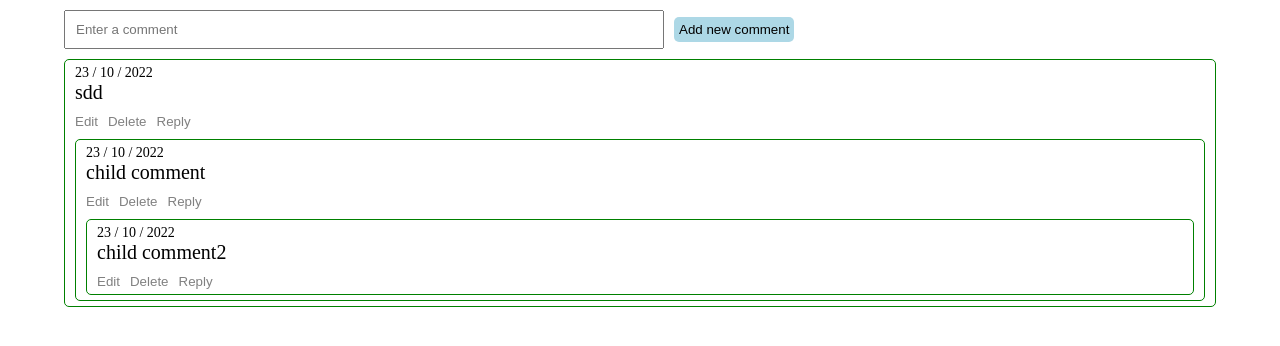
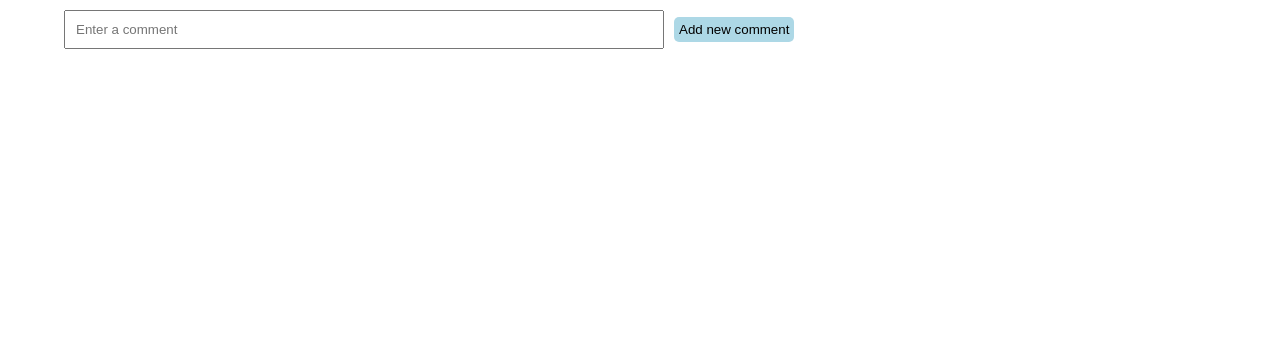
Before and after one commit to abhidatta0/nested-comment-thread-react, a React (Vite) app: page / in a window 1280 px wide. Shown: the top 346 px of the page. Built offline with nearby package versions, Linux system fonts and the light colour scheme.

Commit message:
refactor, remove bad code

```diff
--- a/src/App.tsx
+++ b/src/App.tsx
@@ -4,13 +4,7 @@ import { CommentType } from './types';
 import CommentBox from "./CommentBox";
 
 const App = ()  => {
-  const [ comments, setComments] = useState<CommentType[]>([
-{id: 1666574016881, content: 'sdd', dateOfEntry: new Date(),children: [
-  {id: 1666574016882, content: 'child comment', dateOfEntry: new Date(), parentCommentId: 1666574016881, children:[
-    {id: 1666574016883, content: 'child comment2', dateOfEntry: new Date(), parentCommentId: 1666574016882},
-  ]}
-]}
-  ]);
+  const [ comments, setComments] = useState<CommentType[]>([]);
 
   const [newComment, setNewComment] = useState('');
 
--- a/src/CommentBox.tsx
+++ b/src/CommentBox.tsx
@@ -9,37 +9,8 @@ type CommentBoxType = {
   updateComments?: (comments: CommentType[])=> void;
 }
 
-const CommentBox = ({comment, comments, setComments, parentCommentId, updateComments}: CommentBoxType)=>{
-  const [replyMode, setReplyMode] = useState(false);
-  const [newComment, setNewComment] = useState('');
+const CommentBox = ({comment, comments, setComments}: CommentBoxType)=>{
 
-  const replyToComment = ()=>{
-    const newComments = comments ? [...comments] : [];
-    const newCommentObj:CommentType = {
-       content: newComment,
-       dateOfEntry: new Date(),
-       id: Date.now(),
-       children: [],
-       parentCommentId: comment.id,
-    };
-    newComments.push(newCommentObj);
-    updateComments?.(newComments);
-  }
-
-  const _updateComments = (newCommentsArray: CommentType[])=>{
-    console.log(comment);
-    const contentsCopy = [...comments || []];
-    const currentCommentIndex = contentsCopy.findIndex(c=> c.id === newCommentsArray[0].parentCommentId);
-
-
-    if(currentCommentIndex !== -1 && contentsCopy){
-       const currentComment = contentsCopy[currentCommentIndex];
-       currentComment.children = newCommentsArray;
-       contentsCopy?.splice(currentCommentIndex, 1, currentComment);
-      setComments(contentsCopy||[]);
-    }
-
-  }
 
   return (
     <div className="comment_box">
@@ -48,18 +19,7 @@ const CommentBox = ({comment, comments, setComments, parentCommentId, updateComm
         <div className="comment_box__button_container">
             <button className="comment_box__buttons">Edit</button>
             <button className="comment_box__buttons">Delete</button>
-            {!replyMode && <button className="comment_box__buttons" onClick={()=> setReplyMode(true)}>Reply</button>}
         </div>
-        {replyMode && <>
-            <input value={newComment} onChange={(e)=> setNewComment(e.target.value)} className="input__box"
-            placeholder="Enter a comment"
-            />
-            <button disabled={newComment.length === 0} className="comment__btn" onClick={replyToComment}>Add new comment</button>
-        </>
-        }
-        {
-            comment.children?.map((comment)=> <CommentBox key={comment.id} comment={comment} comments={comment.children} setComments={setComments} updateComments={_updateComments}/>)
-        }
     </div>
   )
 }
```
